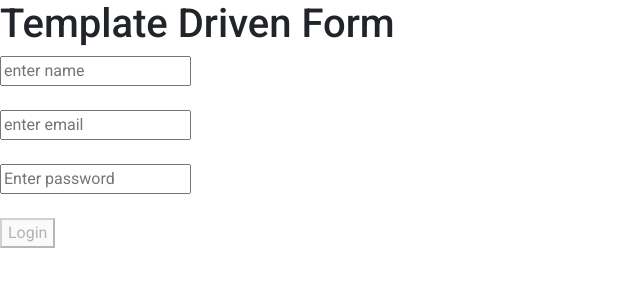
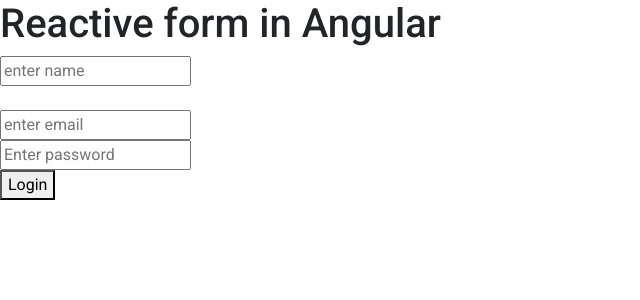
Before and after one commit to YashShetty2001/Angular, an Angular app: page / in a window 1280 px wide. Shown: the top 300 px of the page, without its empty margins (0-640 px from the left). Built offline with nearby package versions, Linux system fonts and the light colour scheme.

Commit message:
Reactive form in Angular

```diff
--- a/src/app/app.component.html
+++ b/src/app/app.component.html
@@ -1,14 +1,14 @@
 <h1>{{title}}</h1>
-<form #loginForm="ngForm" (ngSubmit)="userLogin(loginForm.value ) ">
-    <input type="text" required  #name="ngModel" pattern="[a-zA-z]+$" placeholder="enter name" name="name" ngModel="">
-    <br><span *ngIf="name.invalid && name.touched" style="color: red;">Please enter valid input</span>
+<form [formGroup]="loginForm" (ngSubmit)="loginUser()">
+    <input type="text" placeholder="enter name" name="name" formControlName="name">
     <br>
-    <input type="text" required #email="ngModel" email placeholder="enter email" name="email" ngModel="">
-    <br><span *ngIf="email.invalid && email.touched" style="color: red;">Please enter valid input</span>
     <br>
-    <input type="text" required #password="ngModel" minlength="2" placeholder="Enter password" name="password" ngModel>
-    <br><span *ngIf="password.invalid && password.touched" style="color: red;">Please enter valid input</span>
+    <input type="text"  placeholder="enter email" name="email" formControlName="email">
+
     <br>
-    <button disabled="loginForm.invalid" >Login</button>
+    <input type="text" placeholder="Enter password" name="password" formControlName="password">
+
+    <br>
+    <button>Login</button>
 
 </form>
--- a/src/app/app.component.ts
+++ b/src/app/app.component.ts
@@ -1,14 +1,20 @@
 import { Component } from '@angular/core';
-
+import{FormControl,FormGroup} from '@angular/forms'
 @Component({
   selector: 'app-root',
   templateUrl: './app.component.html',
   styleUrls: ['./app.component.css']
 })
 export class AppComponent {
-  title = 'Template Driven Form';
-  userLogin(data:any)
-  {
-    console.warn(data);
-  }
+  title = 'Reactive form in Angular';
+  loginForm=new FormGroup({
+    name: new FormControl(''),
+    email:new FormControl(''),
+    password:new FormControl('')
+
+  })
+loginUser(){
+  console.warn(this.loginForm.value);
 }
+
+}
--- a/src/app/app.module.ts
+++ b/src/app/app.module.ts
@@ -7,6 +7,7 @@
 import { BrowserAnimationsModule } from '@angular/platform-browser/animations';
 
 import { FormsModule } from '@angular/forms';
+import {ReactiveFormsModule} from '@angular/forms'
 
 
 @NgModule({
@@ -21,8 +22,8 @@
     AppRoutingModule,
     NgbModule,
     BrowserAnimationsModule,
-    FormsModule
-
+    FormsModule,
+    ReactiveFormsModule
   ],
   providers: [],
   bootstrap: [AppComponent]
```
